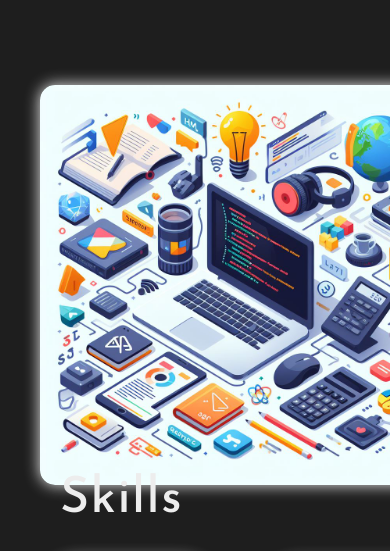
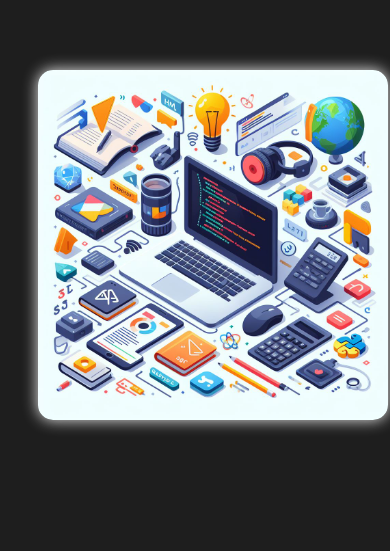
Before and after one commit to Dhanush-ck/Portfolio, a plain HTML site: page public/index.html in a window 390 px wide. Shown: the part 1688-2239 px from the top of the page. Drawn offline with nearby package versions, Linux system fonts and the light colour scheme.

Commit message:
Solved Responsive issue

```diff
--- a/public/css/style.css
+++ b/public/css/style.css
@@ -185,7 +185,7 @@ body {
     width: 400px;
     border-radius: 15px;
     box-shadow: 0 0 15px #ededed;
-    margin: 0 0 0 200px;
+    /* margin: 0 0 0 200px; */
     opacity: 0;
     /* animation: slideLeft 1s ease forwards; */
 }
@@ -519,20 +519,16 @@ body {
 
     .about {
         display: grid;
-        grid-template-columns: repeat(1, 1fr);
-        grid-template-rows: repeat(2, 1fr);
-        /* display: flex; */
-        height: 100vh;
+        /* grid-template-columns: repeat(1, 1fr); */
+        /* grid-template-rows: repeat(2, 1fr); */
+        display: flex;
+        flex-direction: column;
+        /* height: 750px; */
         margin: 0px;
         width: 100%;
         /* margin: 10px; */
         align-items: center;
-        padding: 100px 0 0 0;
-    }
-
-    .about-txt {
-        /* grid-column: 1/3; */
-        margin: 0 0 0 30px;
+        /* padding: 100px 0 0 0; */
     }
 
     .about-txt h4{
@@ -545,20 +541,24 @@ body {
 
     .about-img img{
         max-width: 900px;
-        width: 400px;
+        width: 350px;
         border-radius: 15px;
         box-shadow: 0 0 15px #ededed;
-        margin: 0 0 50px 40px;
+        margin: 0 0 0px 40px;
         opacity: 0;
     }
 
     .skill {
         /* width:100vw; */
-        padding: 30vh 0 80px 30px;
+        padding: 120px 0 80px 30px;
+        display:block;
+    }
+    .skill h1 {
+        margin-top: 10px;
     }
 
     .skill-content {
-        grid-template-columns: repeat(2,200px);
+        grid-template-columns: repeat(2,1fr);
         gap: 20px;
     }
 
```
